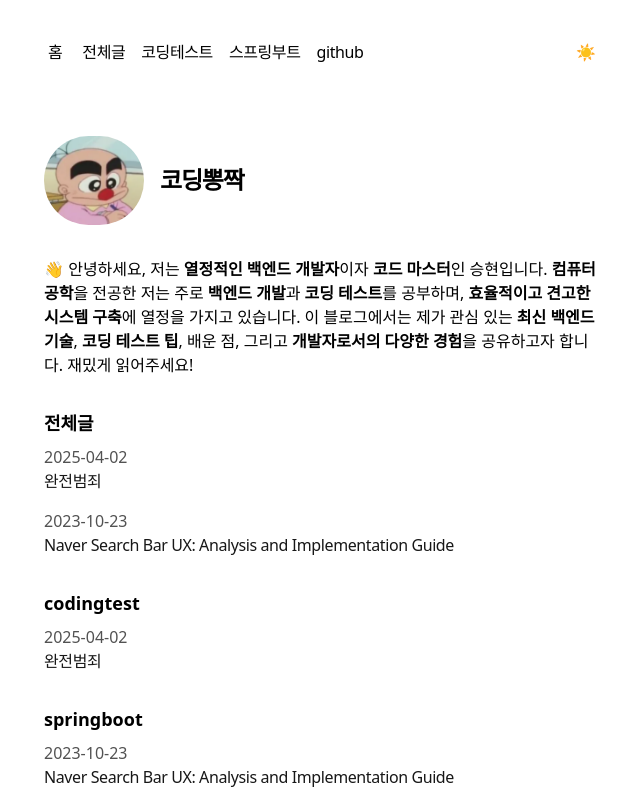
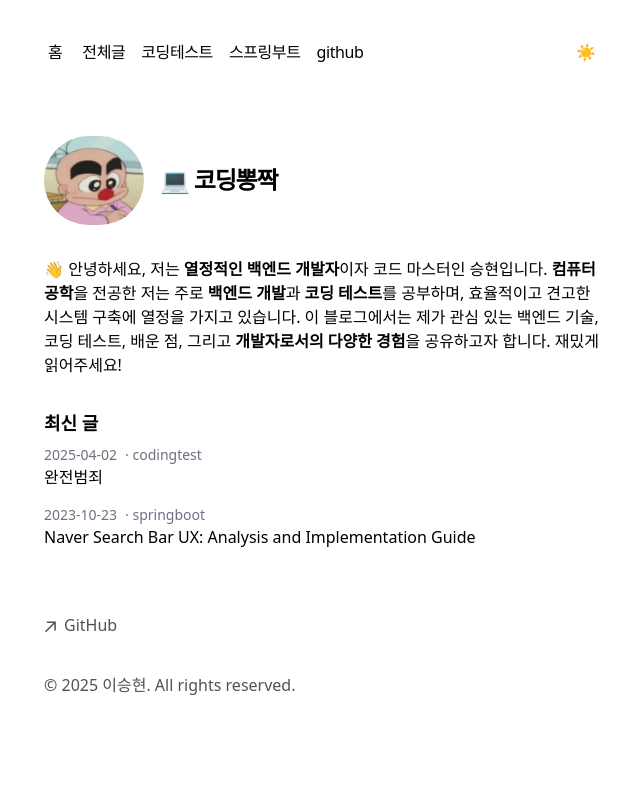
Before and after one commit to Uralauah/blog, a Next.js app: page / in a window 1280 px wide. Shown: the top 800 px of the page, without its empty margins (316-956 px from the left). Built offline with nearby package versions, Linux system fonts and the light colour scheme.

Commit message:
카테고리 수정

```diff
--- a/app/blog/category/[cat]/page.tsx
+++ b/app/blog/category/[cat]/page.tsx
@@ -5,6 +5,7 @@ import Link from 'next/link'
 
 // cat 값 → 한글명으로 바꿔주기 위한 매핑 객체
 const categoryMap: Record<string, string> = {
+  all:'전체글',
   codingtest: '코딩테스트',
   springboot: '스프링부트',
 }
@@ -32,7 +33,9 @@ export default function CategoryPage({ params }: { params: { cat: string } }) {
       {filtered.map((post) => (
         <Link key={post.slug} href={`/blog/${post.slug}`}>
           <div>
-            <p>{post.date}</p>
+          <div className="text-sm text-gray-500">
+              <span>{post.date}</span>
+            </div>
             <p>{post.title}</p>
           </div>
         </Link>
--- a/app/blog/page.tsx
+++ b/app/blog/page.tsx
@@ -1,4 +1,5 @@
-import { BlogPosts } from 'components/posts'
+// app/blog/page.tsx
+import Link from 'next/link'
 import posts from 'content/posts'
 
 export const metadata = {
@@ -7,10 +8,27 @@ export const metadata = {
 }
 
 export default function Page() {
+  // 최신순으로 정렬 (날짜 큰 것 먼저)
+  const sortedPosts = [...posts].sort((a, b) => {
+    return new Date(b.date).getTime() - new Date(a.date).getTime()
+  })
+
   return (
     <section>
-      <h1 className="font-semibold text-2xl mb-8 tracking-tighter">전체글</h1>
-      <BlogPosts />
+      <h1 className="font-semibold text-2xl mb-8 tracking-tighter">
+        전체글
+      </h1>
+      {sortedPosts.map((post) => (
+        <Link key={post.slug} href={`/blog/${post.slug}`}>
+          <div>
+            <div className="text-sm text-gray-500">
+              <span>{post.date}</span>
+              <span className="ml-2">· {post.category}</span>
+            </div>
+            <p>{post.title}</p>
+          </div>
+        </Link>
+      ))}
     </section>
   )
 }
--- a/app/page.tsx
+++ b/app/page.tsx
@@ -1,5 +1,5 @@
 import Image from 'next/image'
-import { BlogPosts } from 'components/posts'
+import { RecentPosts } from 'components/recent-posts'
 
 export default function Page() {
   return (
@@ -13,33 +13,26 @@ export default function Page() {
           className="rounded-full mr-4"
         />
         <h1 className="text-2xl font-semibold tracking-tighter">
-          코딩뽕짝
+          💻 코딩뽕짝
         </h1>
       </div>
       <p className="mb-4">
         {`👋  안녕하세요, 저는 `}
         <strong>열정적인 백엔드 개발자</strong>
-        {`이자 `}
-        <strong>코드 마스터</strong>
-        {`인 승현입니다. `}
+        {`이자 코드 마스터인 승현입니다. `}
         <strong>컴퓨터 공학</strong>
         {`을 전공한 저는 주로 `}
         <strong>백엔드 개발</strong>
         {`과 `}
         <strong>코딩 테스트</strong>
         {`를 공부하며, `}
-        <strong>효율적이고 견고한 시스템 구축</strong>
-        {`에 열정을 가지고 있습니다. 이 블로그에서는 제가 관심 있는 `}
-        <strong>최신 백엔드 기술</strong>
-        {`, `}
-        <strong>코딩 테스트 팁</strong>
-        {`, 배운 점, 그리고 `}
+        {`효율적이고 견고한 시스템 구축에 열정을 가지고 있습니다. 이 블로그에서는 제가 관심 있는 백엔드 기술, 코딩 테스트, 배운 점, 그리고 `}
         <strong>개발자로서의 다양한 경험</strong>
         {`을 공유하고자 합니다. 재밌게 읽어주세요!`}
       </p>
 
       <div className="my-8">
-        <BlogPosts />
+        <RecentPosts />
       </div>
     </section>
   )
--- a/components/posts.tsx
+++ b/components/posts.tsx
@@ -6,14 +6,14 @@ import posts from '../content/posts'
 export function BlogPosts() {
   // 모든 카테고리 + “전체글” 섞어서 세트 만들기
   const categories = Array.from(
-    new Set(["전체글", ...posts.map((post) => post.category)])
+    new Set(["all", ...posts.map((post) => post.category)])
   );
 
   return (
     <div>
       {categories.map((cat) => {
         // “전체글”이면 필터링 없이 그냥 전체 posts
-        const categoryPosts = cat === "전체글"
+        const categoryPosts = cat === "all"
           ? posts
           : posts.filter((post) => post.category === cat);
 
--- /dev/null
+++ b/components/recent-posts.tsx
@@ -0,0 +1,29 @@
+import Link from 'next/link'
+import posts from '../content/posts'
+
+export function RecentPosts() {
+  // 날짜가 최신인 순으로 내림차순 정렬
+  const sortedPosts = [...posts].sort((a, b) => {
+    return new Date(b.date).getTime() - new Date(a.date).getTime()
+  })
+
+  // 상위 5개 추출
+  const topFive = sortedPosts.slice(0, 5)
+
+  return (
+    <div>
+      <h2 className="font-bold text-lg mb-2">최신 글</h2>
+      {topFive.map((post) => (
+        <Link key={post.slug} href={`/blog/${post.slug}`}>
+          <div className="mb-4">
+          <div className="text-sm text-gray-500">
+            <span>{post.date}</span>
+            <span className="ml-2">· {post.category}</span>
+            </div>
+            <p className="font-medium">{post.title}</p>
+          </div>
+        </Link>
+      ))}
+    </div>
+  )
+}
```
